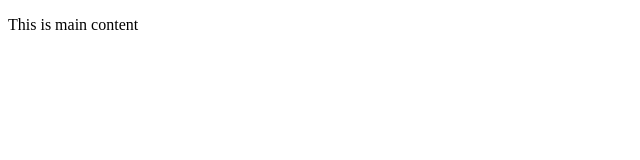
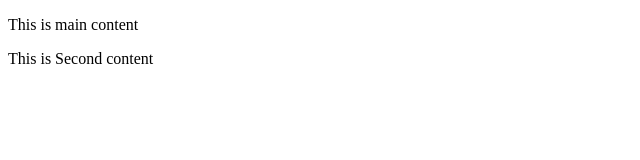
Before and after one commit to mkolamala/git-test, a plain HTML site: page index.html in a window 1280 px wide. Shown: the whole page, without its empty margins (0-640 px from the left). Drawn offline with Linux system fonts and the light colour scheme.

Commit message:
Second Commit

```diff
--- a/index.html
+++ b/index.html
@@ -5,5 +5,6 @@
    </head>
    <body>
        <p>This is main content </p>
+       <p>This is Second content </p>
    </body>
 </html>
```
